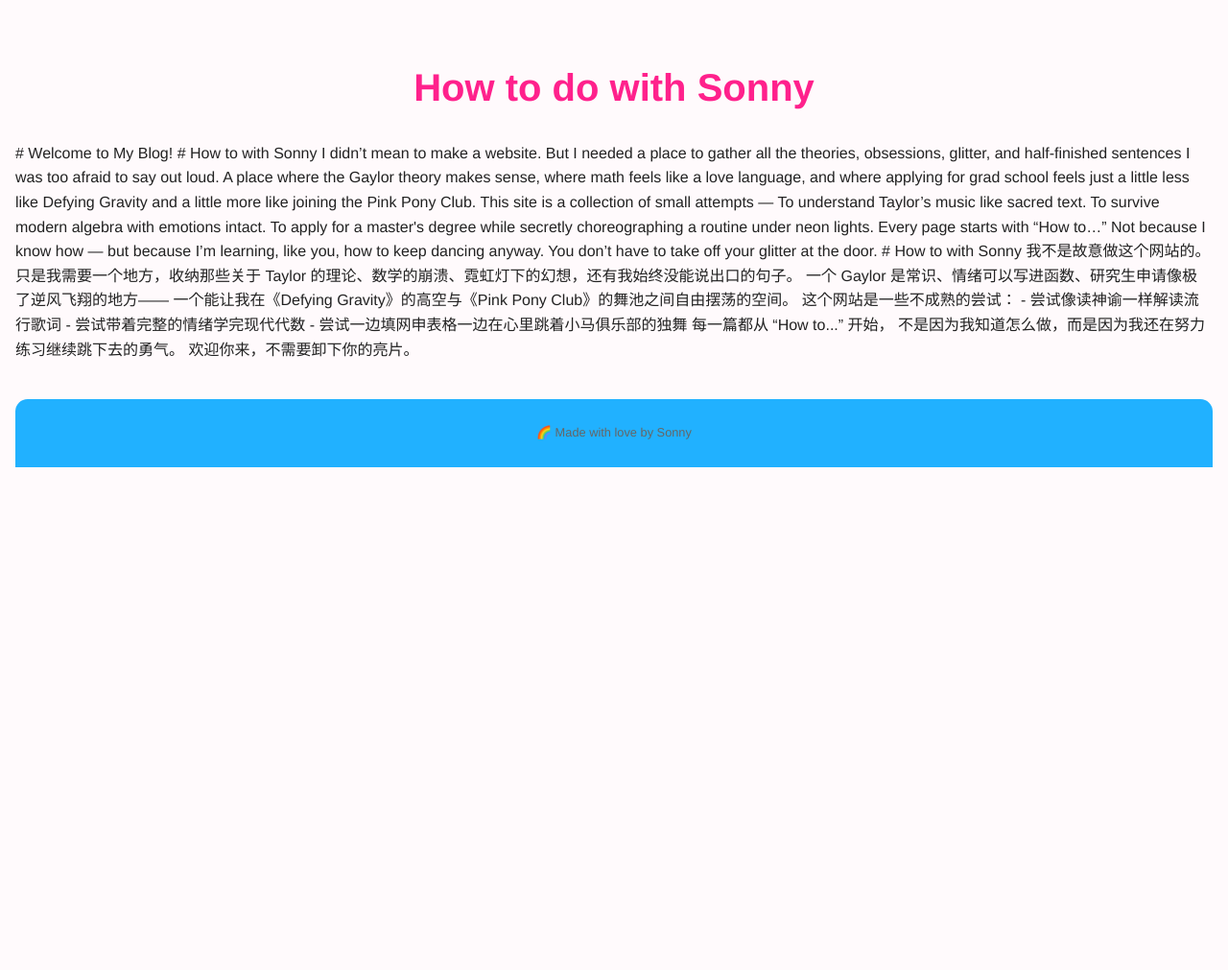
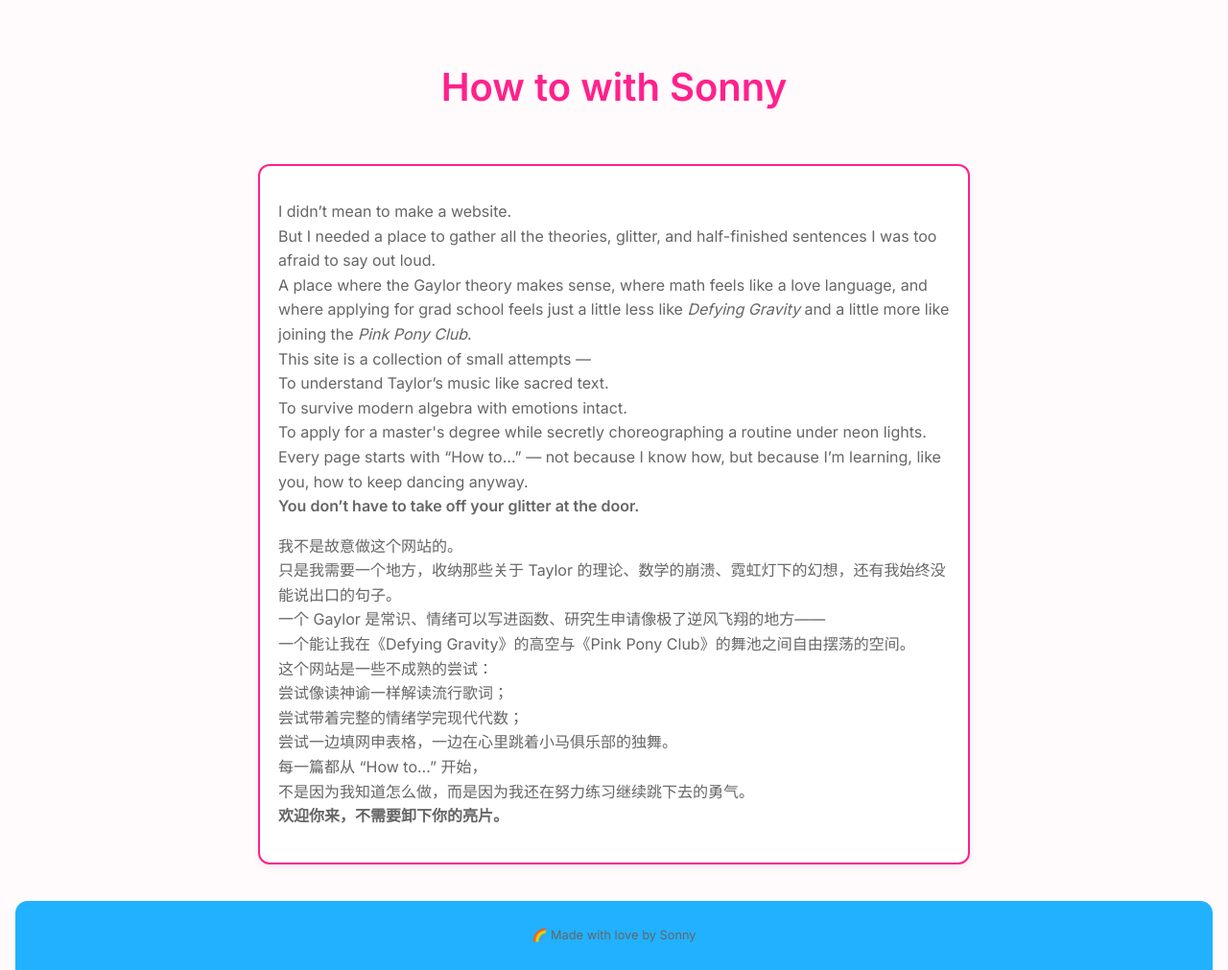
Before and after one commit to HowToWithSonny/HowToWithSonny.github.io, a Jekyll site: the page index.html, which Jekyll copies as it is, in a window 1280 px wide. Shown: the whole page at 96% size. Built offline with Jekyll 4.4.1, drawn with Linux system fonts in a browser that asks for light colours; before the commit the page ends 900 px from its top, so only the background shows below that.

Commit message:
Update index.html

```diff
--- a/index.html
+++ b/index.html
@@ -1,41 +1,53 @@
----
-layout: default
-title: "Welcome to My Blog"
----
+<!DOCTYPE html>
+<html lang="en">
+<head>
+  <meta charset="UTF-8" />
+  <meta name="viewport" content="width=device-width, initial-scale=1.0" />
+  <title>How to with Sonny</title>
 
-# Welcome to My Blog!
+  <!-- Custom Fonts -->
+  <link href="https://fonts.googleapis.com/css2?family=Inter:wght@400;600&family=Noto+Serif+SC&display=swap" rel="stylesheet">
 
-# How to with Sonny
+  <link rel="stylesheet" href="assets/css/style.css" />
+  <style>
+    body {
+      font-family: 'Inter', 'Noto Serif SC', sans-serif;
+    }
+  </style>
+</head>
+<body>
+  <header>
+    <h1>How to with Sonny</h1>
+  </header>
 
-I didn’t mean to make a website.
+  <main>
+    <section class="card">
+      <p>I didn’t mean to make a website.<br>
+      But I needed a place to gather all the theories, glitter, and half-finished sentences I was too afraid to say out loud.<br>
+      A place where the Gaylor theory makes sense, where math feels like a love language, and where applying for grad school feels just a little less like <em>Defying Gravity</em> and a little more like joining the <em>Pink Pony Club</em>.<br>
+      This site is a collection of small attempts —<br>
+      To understand Taylor’s music like sacred text.<br>
+      To survive modern algebra with emotions intact.<br>
+      To apply for a master's degree while secretly choreographing a routine under neon lights.<br>
+      Every page starts with “How to…” — not because I know how, but because I’m learning, like you, how to keep dancing anyway.<br>
+      <strong>You don’t have to take off your glitter at the door.</strong></p>
 
-But I needed a place to gather all the theories, obsessions, glitter, and half-finished sentences I was too afraid to say out loud.
-A place where the Gaylor theory makes sense, where math feels like a love language, and where applying for grad school feels just a little less like Defying Gravity and a little more like joining the Pink Pony Club.
+      <p>我不是故意做这个网站的。<br>
+      只是我需要一个地方，收纳那些关于 Taylor 的理论、数学的崩溃、霓虹灯下的幻想，还有我始终没能说出口的句子。<br>
+      一个 Gaylor 是常识、情绪可以写进函数、研究生申请像极了逆风飞翔的地方——<br>
+      一个能让我在《Defying Gravity》的高空与《Pink Pony Club》的舞池之间自由摆荡的空间。<br>
+      这个网站是一些不成熟的尝试：<br>
+      尝试像读神谕一样解读流行歌词；<br>
+      尝试带着完整的情绪学完现代代数；<br>
+      尝试一边填网申表格，一边在心里跳着小马俱乐部的独舞。<br>
+      每一篇都从 “How to...” 开始，<br>
+      不是因为我知道怎么做，而是因为我还在努力练习继续跳下去的勇气。<br>
+      <strong>欢迎你来，不需要卸下你的亮片。</strong></p>
+    </section>
+  </main>
 
-This site is a collection of small attempts —
-To understand Taylor’s music like sacred text.
-To survive modern algebra with emotions intact.
-To apply for a master's degree while secretly choreographing a routine under neon lights.
-
-Every page starts with “How to…”
-Not because I know how — but because I’m learning, like you, how to keep dancing anyway.
-
-You don’t have to take off your glitter at the door.
-
-# How to with Sonny
-
-我不是故意做这个网站的。
-
-只是我需要一个地方，收纳那些关于 Taylor 的理论、数学的崩溃、霓虹灯下的幻想，还有我始终没能说出口的句子。
-一个 Gaylor 是常识、情绪可以写进函数、研究生申请像极了逆风飞翔的地方——
-一个能让我在《Defying Gravity》的高空与《Pink Pony Club》的舞池之间自由摆荡的空间。
-
-这个网站是一些不成熟的尝试：
-- 尝试像读神谕一样解读流行歌词
-- 尝试带着完整的情绪学完现代代数
-- 尝试一边填网申表格一边在心里跳着小马俱乐部的独舞
-
-每一篇都从 “How to...” 开始，
-不是因为我知道怎么做，而是因为我还在努力练习继续跳下去的勇气。
-
-欢迎你来，不需要卸下你的亮片。
+  <footer>
+    <p>🌈 Made with love by Sonny</p>
+  </footer>
+</body>
+</html>
```
